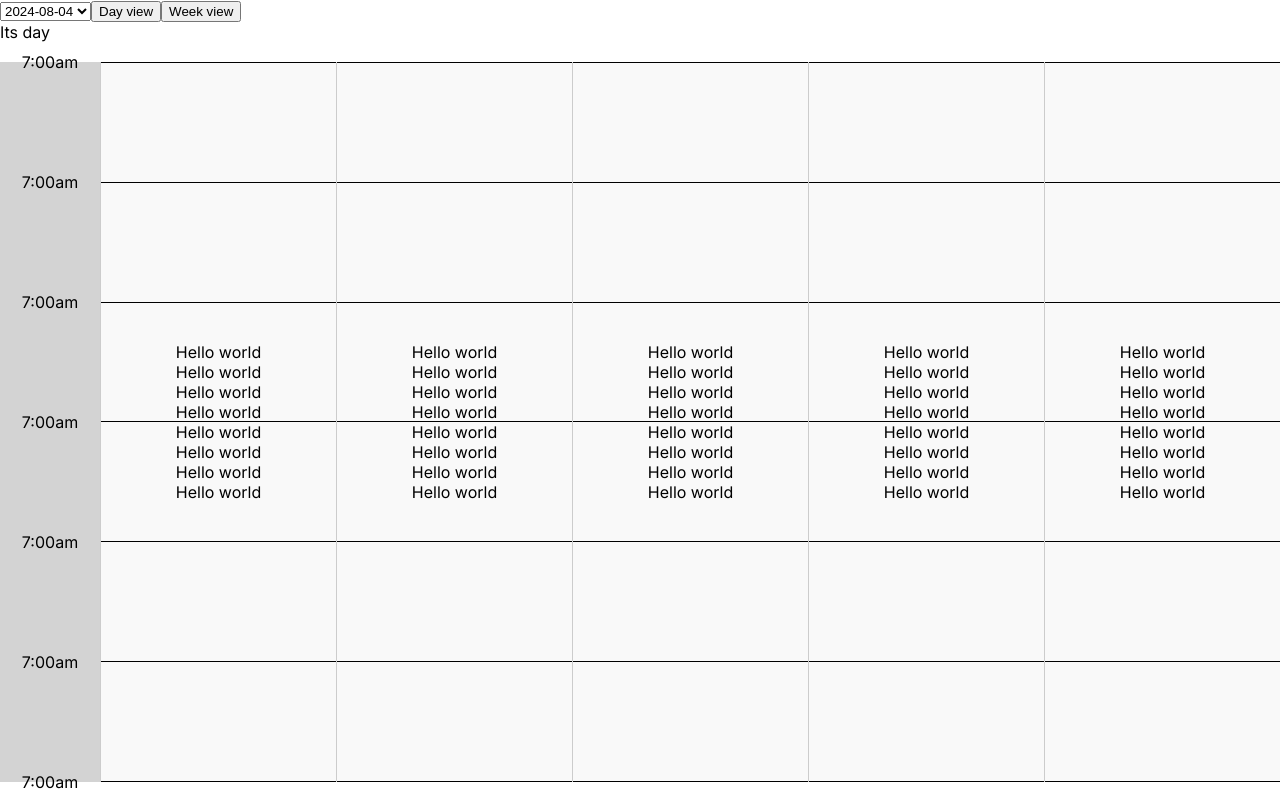
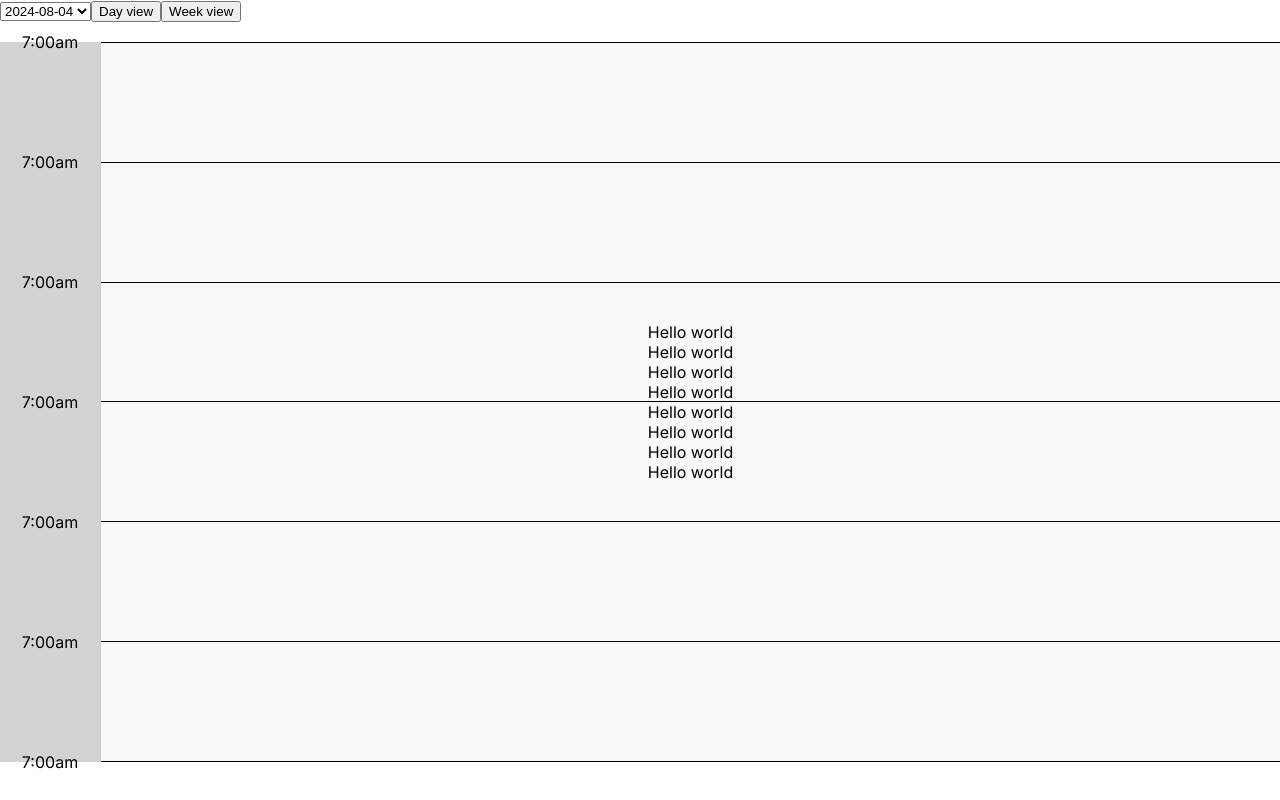
Before and after one commit to neil-kelsey/pega-agenda, a Next.js app: page / in a window 1280 px wide. Both pictures are taken after a click on the button "Day view". Built offline with nearby package versions, Linux system fonts and the light colour scheme.

Commit message:
feat: Updating conditional logic to now show week and day views

```diff
--- a/src/app/page.tsx
+++ b/src/app/page.tsx
@@ -6,6 +6,7 @@ import { extractUniqueDates } from "./utils/extractUniqueDates";
 import { calculateTimeRange } from "./utils/calculateTimeRange";
 import FilterPanel from "./components/FilterPanel";
 import Week from "./components/Week";
+import Day from "./components/Day";
 import { AppProvider, useAppContext } from "./context/AppContext";
 
 export default function Home() {
@@ -52,8 +53,18 @@ const HomeContent: React.FC = () => {
   return (
     <main className={styles.main}>
       <FilterPanel uniqueDates={uniqueDates} selectedDate={selectedDate} onDateChange={handleDateChange} onViewModeChange={handleViewModeChange} />
-      {viewMode === "week" ? <span>Its week</span> : <span>Its day</span>}
-      <Week uniqueDates={uniqueDates} timeDifference={timeDifference} />
+      {viewMode === "week" ?
+        <Week uniqueDates={uniqueDates} timeDifference={timeDifference} /> :
+        <div className="week">
+          {/* TODO - I don't like how this is wrapped in a 'week' div when it'll only ever be a day, need better naming */}
+          <div className="time-column">
+            {[...Array(timeDifference)].map((_, index) => (
+              <span key={index}>7:00am</span>
+            ))}
+          </div>
+          <Day timeDifference={timeDifference} />
+        </div>
+      }
     </main>
   );
 };
```
